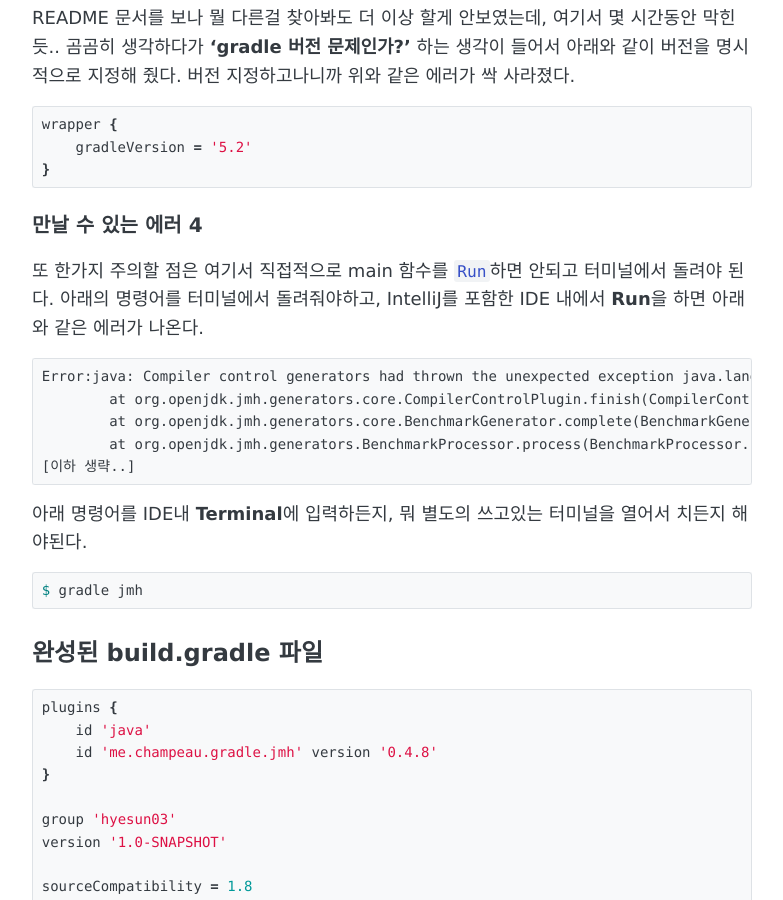
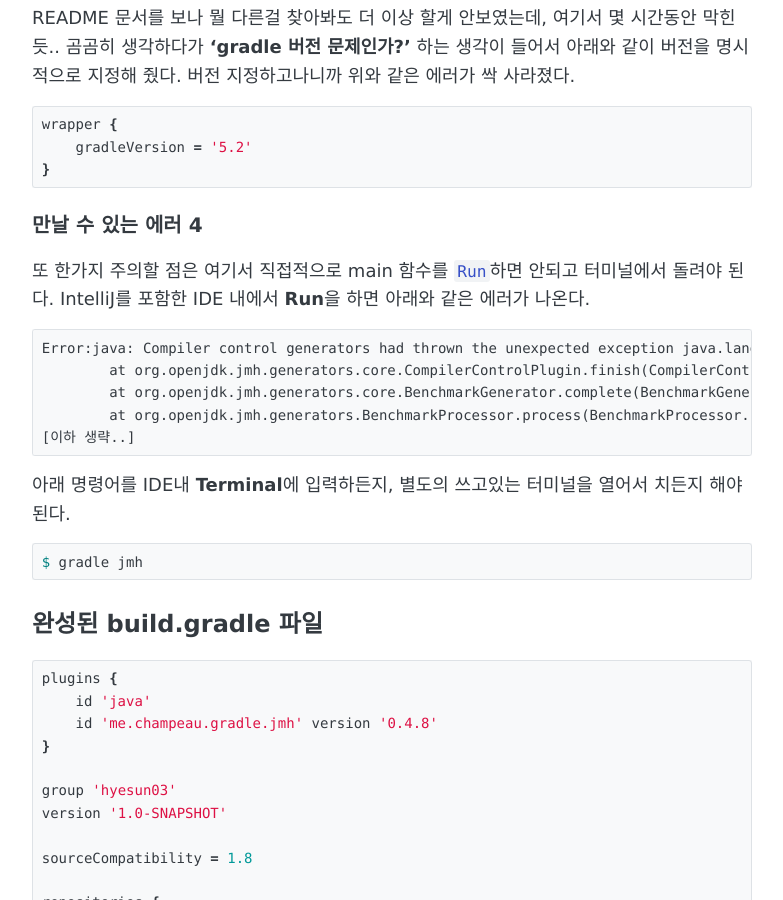
Before and after one commit to hyesun03/hyesun03.github.io, a Jekyll site: the page built from _posts/2019-08-27-how-to-benchmark-java.md, in a window 1280 px wide and 900 px high, scrolled down 6469 px. Shown: the whole window, without its empty margins (248-1031 px from the left). Built offline with Jekyll 4.4.1, drawn with Linux system fonts in a browser that asks for light colours; comment, search, counter and statistics services are not loaded.

Commit message:
어색한 문장 수정

````diff
--- a/_posts/2019-08-27-how-to-benchmark-java.md
+++ b/_posts/2019-08-27-how-to-benchmark-java.md
@@ -161,7 +161,7 @@ wrapper {
 ```
 
 ### 만날 수 있는 에러 4
-또 한가지 주의할 점은 여기서 직접적으로 main 함수를 `Run`하면 안되고 터미널에서 돌려야 된다. 아래의 명령어를 터미널에서 돌려줘야하고, IntelliJ를 포함한 IDE 내에서 **Run**을 하면 아래와 같은 에러가 나온다.
+또 한가지 주의할 점은 여기서 직접적으로 main 함수를 `Run`하면 안되고 터미널에서 돌려야 된다. IntelliJ를 포함한 IDE 내에서 **Run**을 하면 아래와 같은 에러가 나온다.
 ``` text
 Error:java: Compiler control generators had thrown the unexpected exception java.lang.AbstractMethodError: org.openjdk.jmh.generators.annotations.APGeneratorDestinaton.newResource(Ljava/lang/String;)Ljava/io/OutputStream;
   	at org.openjdk.jmh.generators.core.CompilerControlPlugin.finish(CompilerControlPlugin.java:103)
@@ -170,7 +170,7 @@ Error:java: Compiler control generators had thrown the unexpected exception java
 [이하 생략..]
 ```
 
-아래 명령어를 IDE내 **Terminal**에 입력하든지, 뭐 별도의 쓰고있는 터미널을 열어서 치든지 해야된다.
+아래 명령어를 IDE내 **Terminal**에 입력하든지, 별도의 쓰고있는 터미널을 열어서 치든지 해야된다.
 ``` bash
 $ gradle jmh
 ```
````
